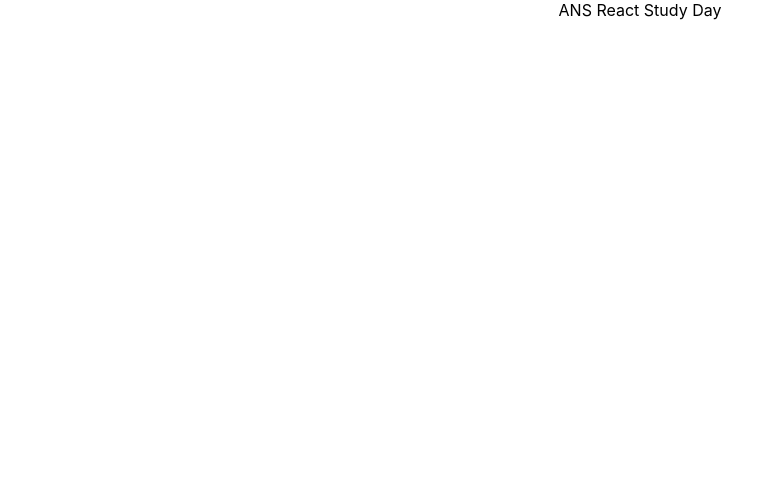
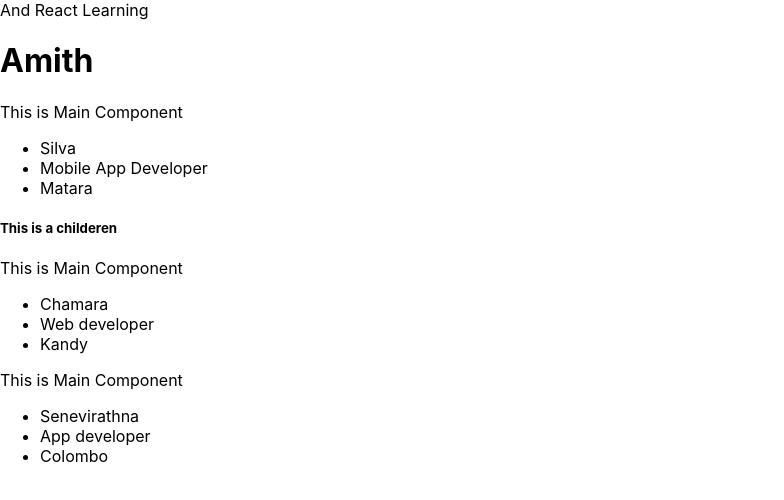
Before and after one commit to Senevirathna12/React_Study, a React (Create React App) app: page / in a window 1280 px wide. Shown: the top 500 px of the page, without its empty margins (0-784 px from the left). Built offline with nearby package versions, Linux system fonts and the light colour scheme.

Commit message:
Main Component and Props

```diff
--- a/src/App.js
+++ b/src/App.js
@@ -1,9 +1,17 @@
-import './App.css';
+import "./App.css";
+import Main from "./Components/Main";
 
 function App() {
   return (
-    <div className="App">
-      ANS React Study Day
+    <div>
+      And React Learning
+      <h1>Amith</h1>
+      <Main name='Silva' city='Matara' position='Mobile App Developer'>
+        <h5>This is a childeren</h5>
+      </Main>
+      <Main name='Chamara' city='Kandy' position='Web developer'/>
+      <Main name='Senevirathna' city='Colombo' position='App developer'/>
+
     </div>
   );
 }
--- /dev/null
+++ b/src/Components/Main.js
@@ -0,0 +1,23 @@
+const name = 'Amith N Senevirathna';
+const position = 'Web Developer';
+const myObj = {
+    name : `${name}`,
+    position : `${position}`,
+    city : 'Monaragala'
+};
+
+function Main({children, name, city, position}) {
+    // const {city}= myObj;
+    return (
+        <div>This is  Main Component
+            <ul>
+                <li>{name}</li>
+                <li>{position}</li>
+                <li>{city}</li>
+            </ul>
+            {children}
+        </div>
+    )
+}
+
+export default Main
```
